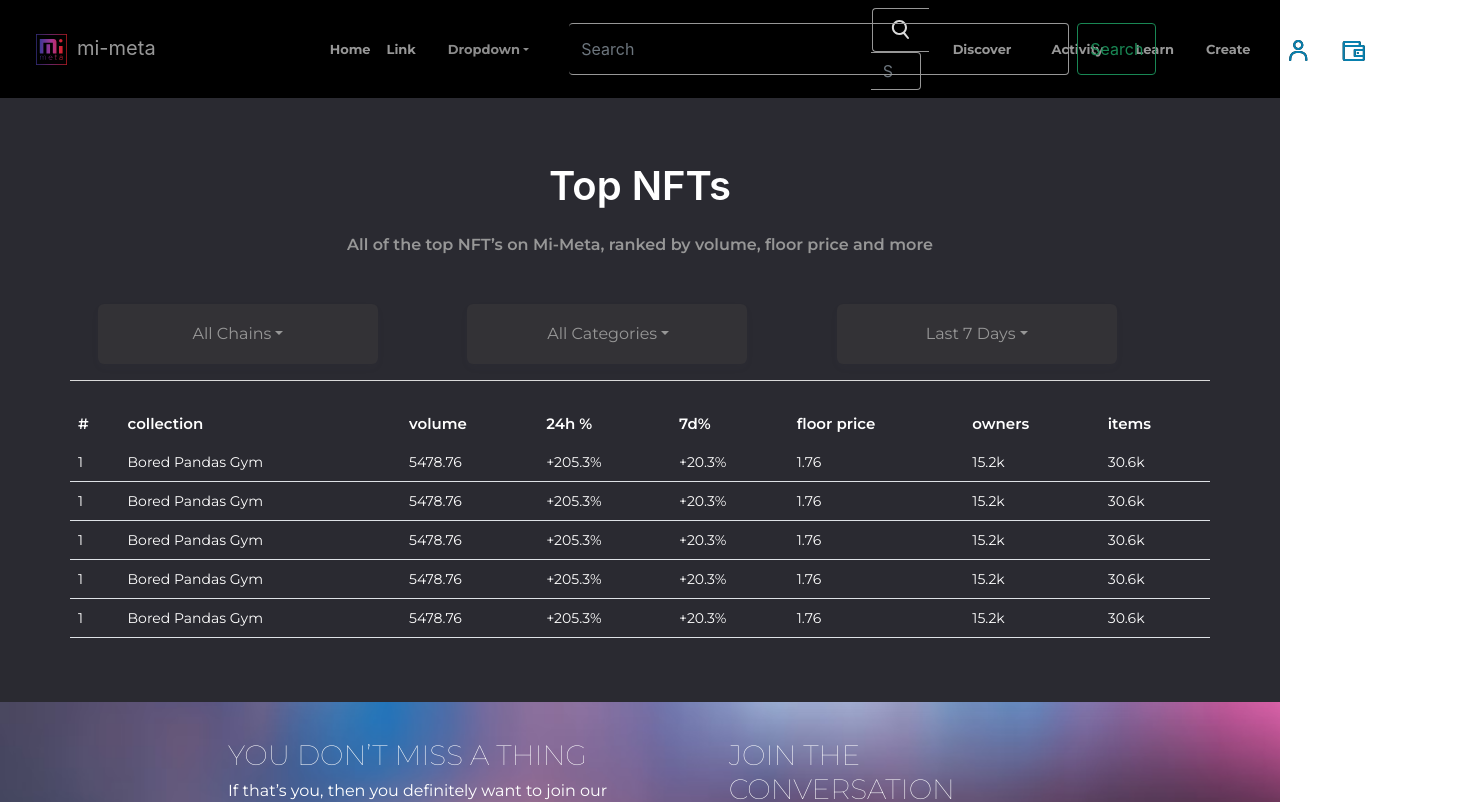
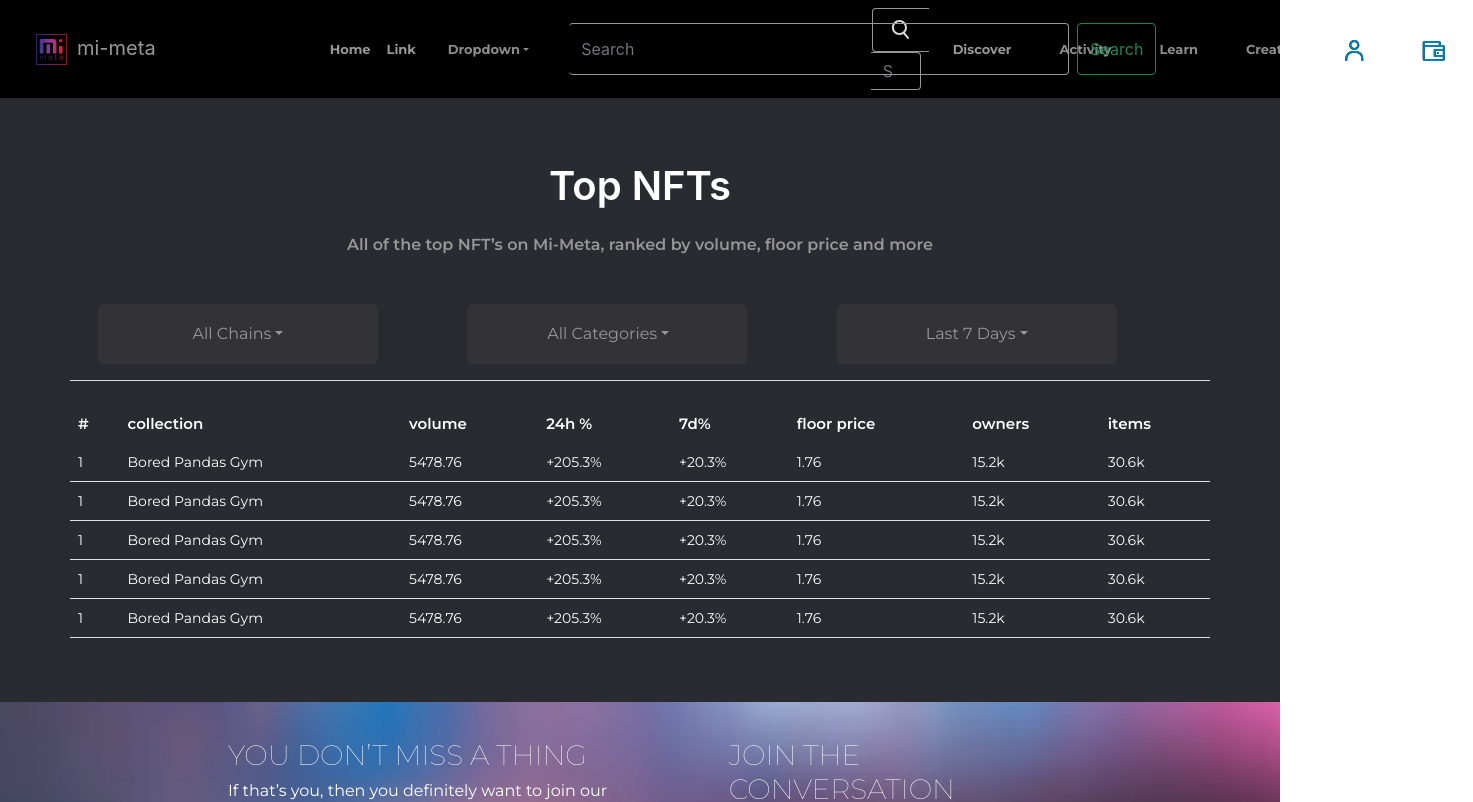
Before and after one commit to mi-meta/marketplace_frontend, a React (Create React App) app: page /activity in a window 1280 px wide. Shown: the top 802 px of the page, 1473 px wide, since content can reach past the window. Built offline with nearby package versions, Linux system fonts and the light colour scheme.

Commit message:
fix navbar item active effect

```diff
--- a/src/components/DropdownComp/DropdownComp.tsx
+++ b/src/components/DropdownComp/DropdownComp.tsx
@@ -3,7 +3,7 @@ import './dropdown.comp.style.scss';
 
 const DropdownComp = ({ items }: { items: string[] }) => {
   return (
-    <Dropdown>
+    <Dropdown className="dropdown-comp">
       <Dropdown.Toggle variant="success" id="dropdown-basic">
         {items[0]}
       </Dropdown.Toggle>
--- a/src/components/DropdownComp/dropdown.comp.style.scss
+++ b/src/components/DropdownComp/dropdown.comp.style.scss
@@ -1,4 +1,4 @@
-.dropdown {
+.dropdown-comp {
   button {
     background: #333236;
     box-shadow: 0px 4px 8px rgba(89, 88, 92, 0.04);
--- a/src/components/Header/Header.tsx
+++ b/src/components/Header/Header.tsx
@@ -51,24 +51,42 @@ function Header() {
             <Nav className="me-auto pull-width" />
             <Nav className="me-auto my-2 my-lg-0" style={{ maxHeight: '140px' }} navbarScroll>
               <NavDropdown title="Discover" id="navbarScrollingDropdown">
+                <NavDropdown.Item as="span" href="#action/3.1">
                   <Link to="/discover/all">All NFT</Link>
+                </NavDropdown.Item>
                 {categories.map((item: LinkItem, key: number) => {
                   return (
-                    <Link to={`/discover/${item.link}`} key={key}>
-                      {item.text}
-                    </Link>
+                    <NavDropdown.Item as="span" key={key}>
+                      <Link to={`/discover/${item.link}`}>{item.text}</Link>
+                    </NavDropdown.Item>
                   );
                 })}
               </NavDropdown>
-              <Link to="/activity">Activity</Link>
-              <Link to="/learn">Learn</Link>
-              <Link to="/create">Create</Link>
-              <Link to="/profile">
+              <Nav.Item>
+                <Link to="/activity" className="nav-link">
+                  Activity
+                </Link>
+              </Nav.Item>
+              <Nav.Item>
+                <Link to="/learn" className="nav-link">
+                  Learn
+                </Link>
+              </Nav.Item>
+              <Nav.Item>
+                <Link to="/create" className="nav-link">
+                  Create
+                </Link>
+              </Nav.Item>
+              <Nav.Item>
+                <Link to="/profile" className="nav-link">
                   <Image src="/icons/user.svg" />
                 </Link>
+              </Nav.Item>
+              <Nav.Item>
                 <Nav.Link href="#action1" onClick={() => setShow(true)}>
                   <Image src="/icons/save.svg" />
                 </Nav.Link>
+              </Nav.Item>
             </Nav>
           </Navbar.Collapse>
         </Container>
--- a/src/components/Header/header.style.scss
+++ b/src/components/Header/header.style.scss
@@ -11,6 +11,9 @@
   }
   .nav-item {
     padding: 0rem 1rem;
+  }
+  .nav-item.show > a {
+    color: #009CDE !important;
   }
   .container-fluid {
     gap: 150px;
@@ -62,6 +65,20 @@
     text-decoration: none;
     transition: color 0.15s ease-in-out, background-color 0.15s ease-in-out, border-color 0.15s ease-in-out;
   }
+  .dropdown-menu {
+    span {
+
+      a {
+        text-transform: capitalize;
+      }
+    }
+    span:hover {
+
+      // a:hover {
+        background: rgba(0, 156, 222, 0.37) !important;
+      // }
+    }
+  }
 }
 // @include media-breakpoint-down(sm) {
 //   .navbar {
@@ -109,15 +126,17 @@
       color: #979797 !important;
     }
     #navbarScrollingDropdown {
-      color: #979797 !important;
+      color: #979797;
     }
   }
   .dropdown-menu {
     background: $bg-dark;
 
-    a {
-      color: $text-light;
-
+    span {
+      a {
+        color: $text-light;
+        text-decoration: none;
+      }
     }
   }
 }
```
Lines whose indentation alone changed are shown as unchanged.
